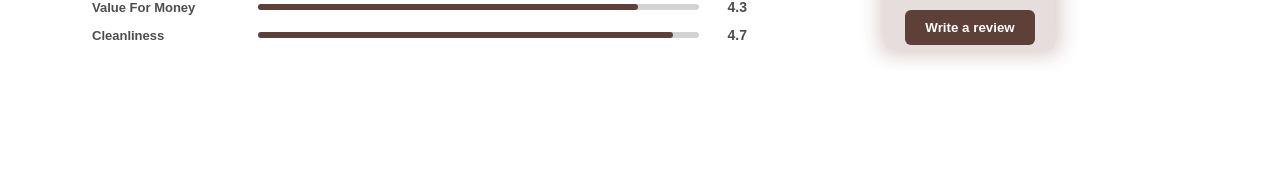
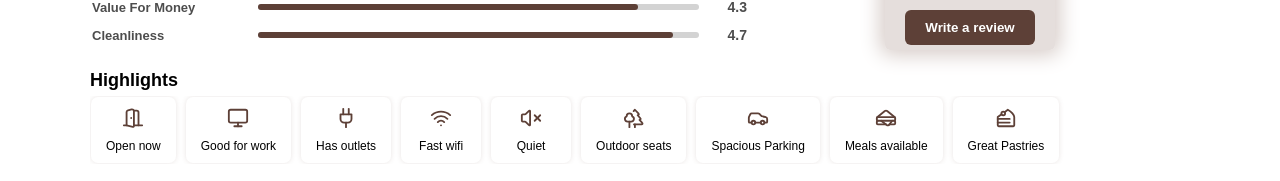
Before and after one commit to Jean123Van/coffee-shop, a React (Vite) app: page /cafe/1 in a window 1280 px wide. Shown: the part 761-942 px from the top of the page. Before the commit the page ends 831 px from the top, so only its background shows below. Built offline with nearby package versions, Linux system fonts and the light colour scheme.

Commit message:
render highlights section

```diff
--- a/src/components/CoffeeShopMainPage/Highlights.tsx
+++ b/src/components/CoffeeShopMainPage/Highlights.tsx
@@ -1,5 +1,77 @@
+import HighlightsTile from '../Containers/HighlightsTile/HighlightsTile';
+import MainPageSectionContainer from '../Containers/MainPageSectionContainer/MainPageSectionContainer';
+import {
+    LuDoorOpen,
+    LuMonitor,
+    LuWifi,
+    LuPlug,
+    LuCar,
+    LuVolumeX,
+    LuTrees,
+    LuSandwich,
+    LuCakeSlice,
+} from 'react-icons/lu';
+
 function Highlights() {
-    return <div></div>;
+    const tags = [
+        {
+            name: 'Open now',
+            icon: LuDoorOpen,
+        },
+        {
+            name: 'Good for work',
+            icon: LuMonitor,
+        },
+        {
+            name: 'Has outlets',
+            icon: LuPlug,
+        },
+        {
+            name: 'Fast wifi',
+            icon: LuWifi,
+        },
+        {
+            name: 'Quiet',
+            icon: LuVolumeX,
+        },
+        {
+            name: 'Outdoor seats',
+            icon: LuTrees,
+        },
+        {
+            name: 'Spacious Parking',
+            icon: LuCar,
+        },
+        {
+            name: 'Meals available',
+            icon: LuSandwich,
+        },
+        {
+            name: 'Great Pastries',
+            icon: LuCakeSlice,
+        },
+    ];
+
+    return (
+        <MainPageSectionContainer
+            title="Highlights"
+            style={{ marginTop: '20px' }}
+        >
+            <div
+                style={{
+                    display: 'flex',
+                    flexDirection: 'row',
+                    gap: '10px',
+                    overflow: 'scroll',
+                    padding: '1px',
+                }}
+            >
+                {tags.map((tag) => (
+                    <HighlightsTile icon={tag.icon} name={tag.name} />
+                ))}
+            </div>
+        </MainPageSectionContainer>
+    );
 }
 
 export default Highlights;
--- /dev/null
+++ b/src/components/Containers/HighlightsTile/HighlightsTile.tsx
@@ -0,0 +1,36 @@
+import type { IconType } from 'react-icons';
+import { COLORS } from '../../../theme/colors';
+
+interface HighlightsProps {
+    icon: IconType;
+    name: string;
+}
+
+function HighlightsTile({ icon: Icon, name }: HighlightsProps) {
+    return (
+        <div
+            style={{
+                boxShadow: '0 0 5px rgba(109, 76, 65, 0.15)',
+                display: 'flex',
+                flexDirection: 'column',
+                padding: '10px 15px',
+                borderRadius: '7px',
+                gap: '10px',
+                alignItems: 'center',
+                minWidth: '80px',
+            }}
+        >
+            <Icon color={COLORS.brown} size={22} />
+            <span
+                style={{
+                    fontSize: '12px',
+                    textAlign: 'center',
+                }}
+            >
+                {name}
+            </span>
+        </div>
+    );
+}
+
+export default HighlightsTile;
--- a/src/components/Containers/MainPageSectionContainer/MainPageSectionContainer.tsx
+++ b/src/components/Containers/MainPageSectionContainer/MainPageSectionContainer.tsx
@@ -1,17 +1,21 @@
 interface MainPageSectionContainerProps {
     title: string;
-    children: React.ReactNode;
+    children?: React.ReactNode;
+    style?: React.CSSProperties;
 }
 
 function MainPageSectionContainer({
     title,
     children,
+    style,
 }: MainPageSectionContainerProps) {
     return (
         <div
             style={{
                 display: 'flex',
                 flexDirection: 'column',
+
+                ...style,
             }}
         >
             <span
--- a/src/components/Home/ExploreByTagsList.tsx
+++ b/src/components/Home/ExploreByTagsList.tsx
@@ -1,4 +1,4 @@
-import { COLORS } from '../../theme/colors';
+import HighlightsTile from '../Containers/HighlightsTile/HighlightsTile';
 import SectionHeader from '../Headers/SectionHeader/SectionHeader';
 import {
     LuDoorOpen,
@@ -70,27 +70,7 @@ function ExploreByTagsList() {
                 }}
             >
                 {tags.map((tag) => (
-                    <div
-                        style={{
-                            boxShadow: '0 0 5px rgba(109, 76, 65, 0.15)',
-                            display: 'flex',
-                            flexDirection: 'column',
-                            padding: '10px 15px',
-                            borderRadius: '7px',
-                            gap: '10px',
-                            alignItems: 'center',
-                            minWidth: '80px',
-                        }}
-                    >
-                        <tag.icon color={COLORS.brown} size={22} />
-                        <span
-                            style={{
-                                fontSize: '12px',
-                            }}
-                        >
-                            {tag.name}
-                        </span>
-                    </div>
+                    <HighlightsTile icon={tag.icon} name={tag.name} />
                 ))}
             </div>
         </section>
--- a/src/components/NavBar/NavBar.tsx
+++ b/src/components/NavBar/NavBar.tsx
@@ -1,8 +1,10 @@
-import { Outlet } from 'react-router-dom';
+import { Outlet, useNavigate } from 'react-router-dom';
 import logo from '../../assets/coffee.png';
 import PrimaryBtn from '../Buttons/PrimaryBtn/PrimaryBtn';
 
 function NavBar() {
+    const navigate = useNavigate();
+
     return (
         <>
             <header
@@ -51,6 +53,9 @@ function NavBar() {
                     </div>
                     <div>
                         <button
+                            onClick={() => {
+                                navigate('/');
+                            }}
                             style={{
                                 border: 'none',
                                 backgroundColor: 'transparent',
```
